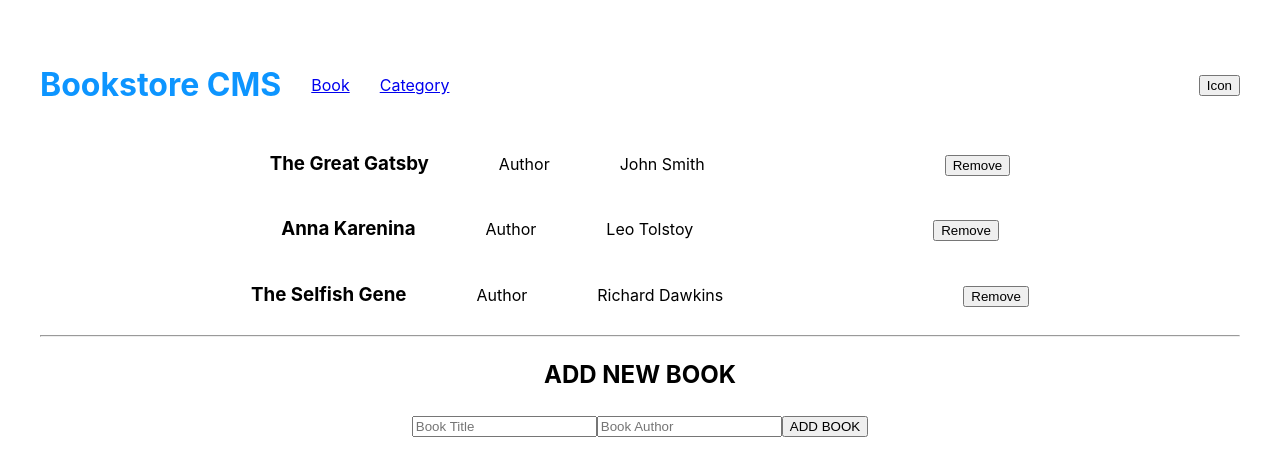
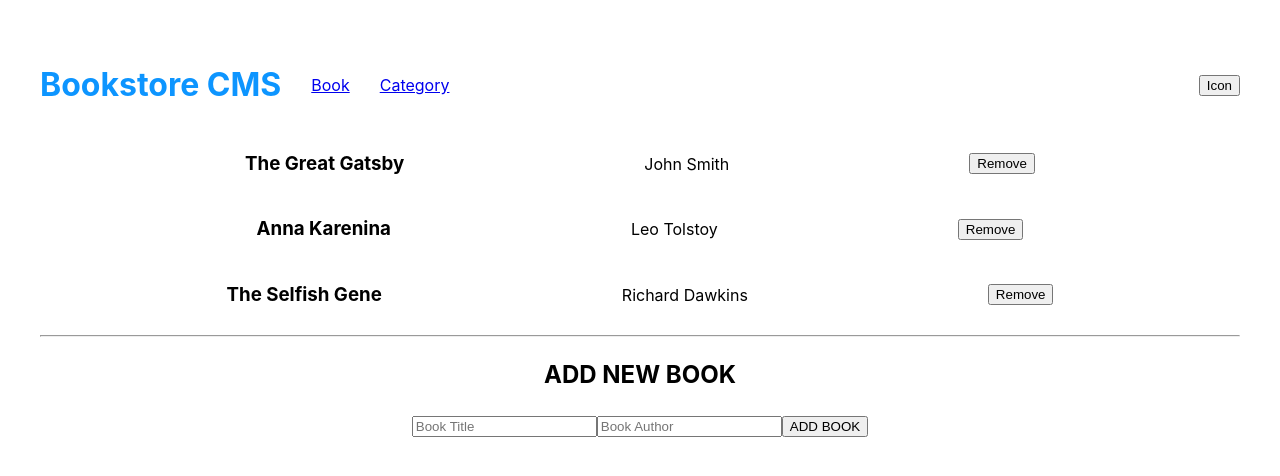
Before and after one commit to Theodoraldo/react-bookstore, a React (Vite) app: page / in a window 1280 px wide. Shown: the top 476 px of the page. Built offline with nearby package versions, Linux system fonts and the light colour scheme.

Commit message:
Modify files

```diff
--- a/src/components/BookInput.jsx
+++ b/src/components/BookInput.jsx
@@ -8,7 +8,7 @@ export default function NewBooks() {
   const [title, setTitle] = useState('');
   const [author, setAuthor] = useState('');
 
-  const handleAddNewBook = () => {
+  const handleAddNewBook = (e) => {
     const newBook = {
       item_id: nanoid(),
       title: title,
@@ -16,10 +16,11 @@ export default function NewBooks() {
       category: 'Fiction',
     };
 
-    dispatch(addBook(newBook));
-
-    setTitle('');
-    setAuthor('');
+    if (title !== '' && author !== '') {
+      dispatch(addBook(newBook));
+      setTitle('');
+      setAuthor('');
+    }
   };
 
   return (
--- a/src/components/BookItem.jsx
+++ b/src/components/BookItem.jsx
@@ -14,18 +14,17 @@ const BookItem = () => {
   return (
     <div>
       {books.map((book) => (
-        <div key={book.item_id}>
+        <div key={book.item_id} className="section">
           <div className="card-card">
-            <div className="book-card">
-              <h3>{book.title}</h3>
-              <p>Author</p>
-              <p>{book.author}</p>
-            </div>
-            <div>
-              <button type="button" onClick={() => removeOldBook(book.item_id)}>
-                Remove
-              </button>
-            </div>
+            <h3>{book.title}</h3>
+            <p>{book.author}</p>
+            <button
+              className="remove-btn"
+              type="button"
+              onClick={() => removeOldBook(book.item_id)}
+            >
+              Remove
+            </button>
           </div>
         </div>
       ))}
```
